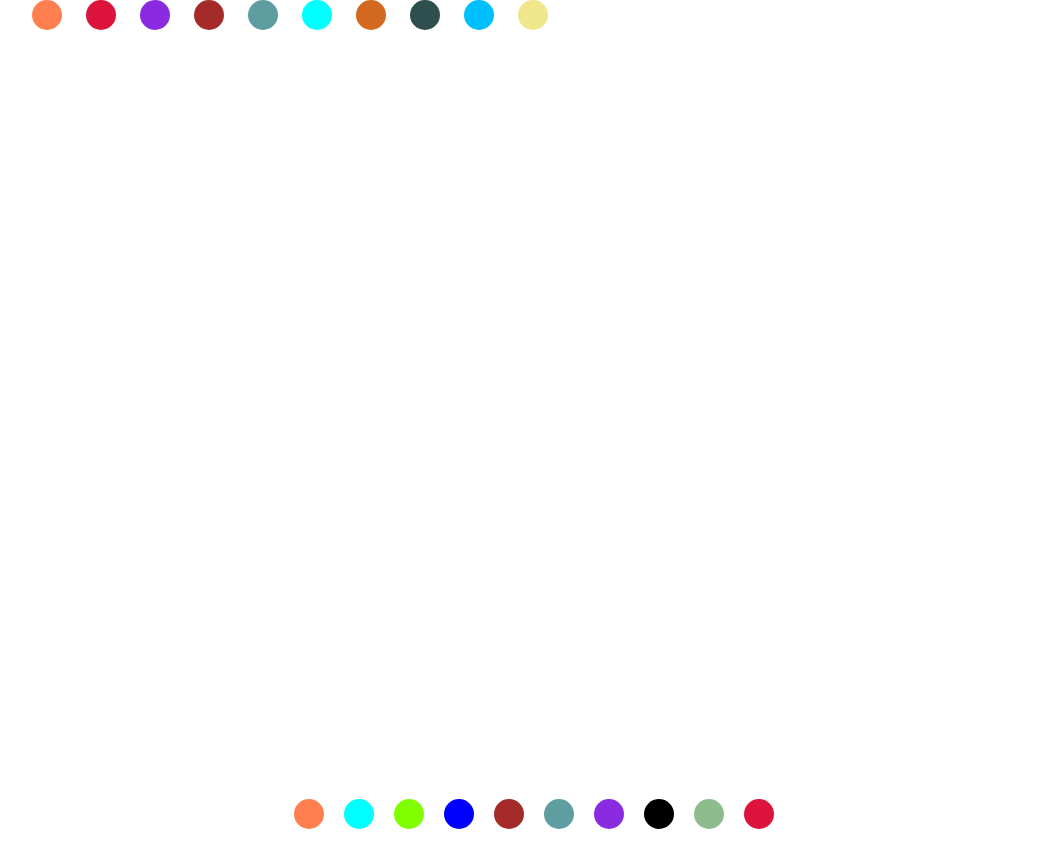
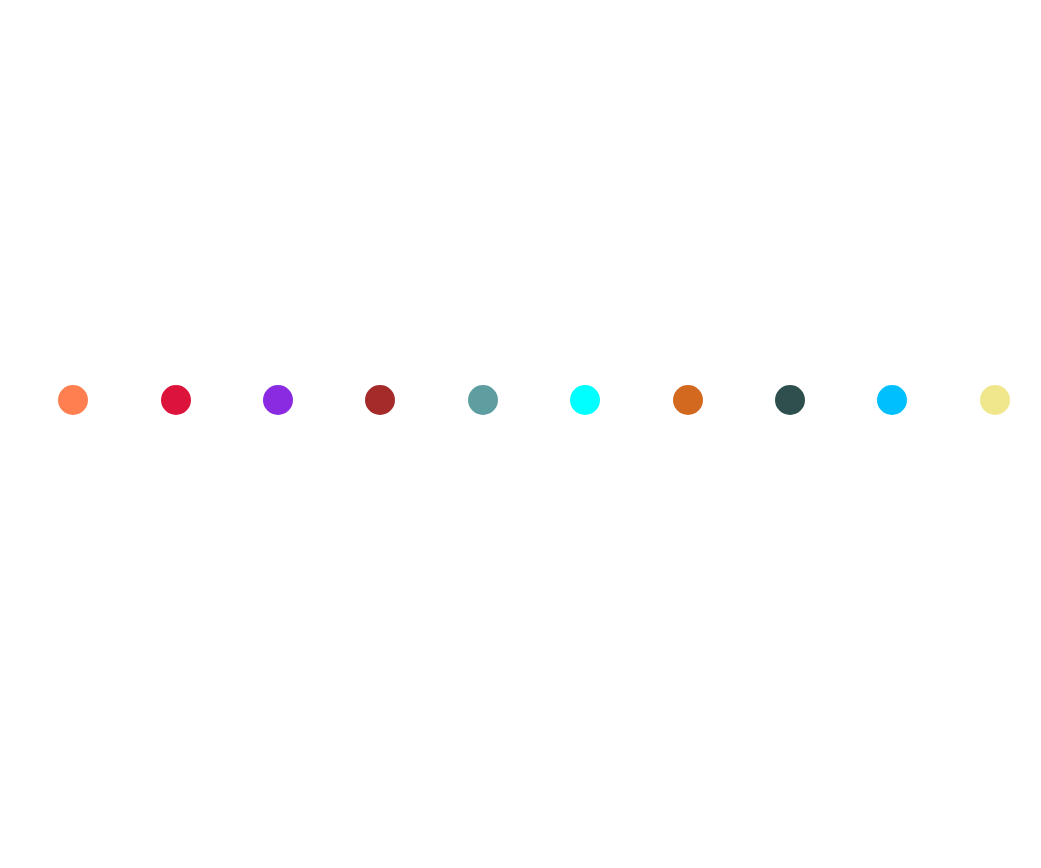
Before and after one commit to EmranAhmed/simple-tooltip, a plain HTML site: page index.html in a window 1280 px wide. Shown: the top 868 px of the page, without its empty margins (106-1147 px from the left). Drawn offline with Linux system fonts and the light colour scheme.

Commit message:
Update 2

```diff
--- a/scripts.js
+++ b/scripts.js
@@ -6,8 +6,6 @@
     item.addEventListener('mouseenter', (event) => {
 
       const rect = item.getBoundingClientRect()
-
-      console.log('Hello', rect)
 
       const afterElement = window.getComputedStyle(item, ':after')
       const beforeElement = window.getComputedStyle(item, ':before')
--- a/style.css
+++ b/style.css
@@ -16,22 +16,28 @@
 }
 
 
-/*ul{
+ul{
 	display: grid;
 	list-style: none;
+	height: 100vh;
+	width: 80vw;
 	grid-auto-flow: column;
-	grid-auto-columns: 30px;
-	gap: 20px;
-}*/
-
-ul {
-	list-style: none;
-	width: 80%;
+	place-items: center;
 	margin-inline: auto;
 }
 
+._ul {
+	list-style: none;
+	width: 80vw;
+	/*display: grid;
+	margin-inline: auto;
+	grid-auto-flow: column;
+	grid-auto-columns: 30px;
+	gap: 20px;*/
+}
+
 li {
-	display: inline-block;
+
 }
 
 .item {
```
